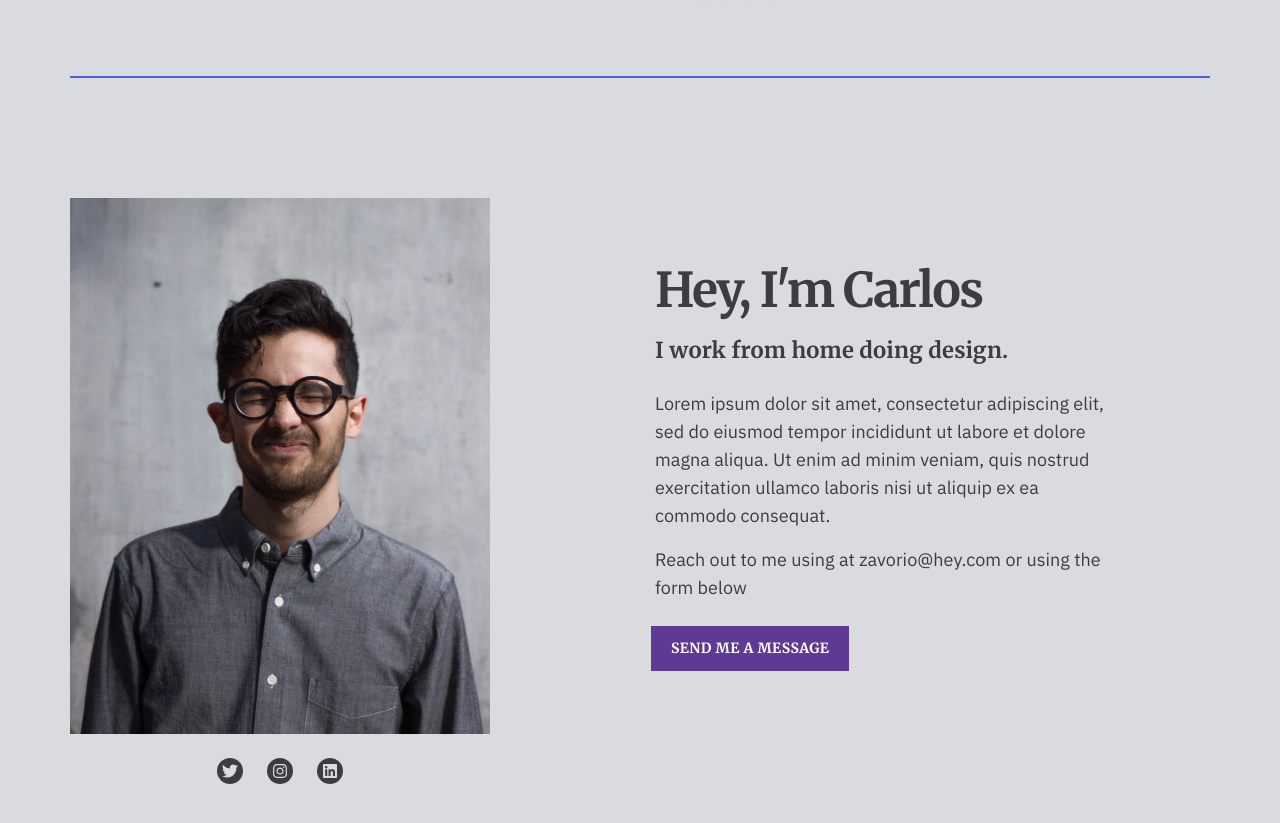
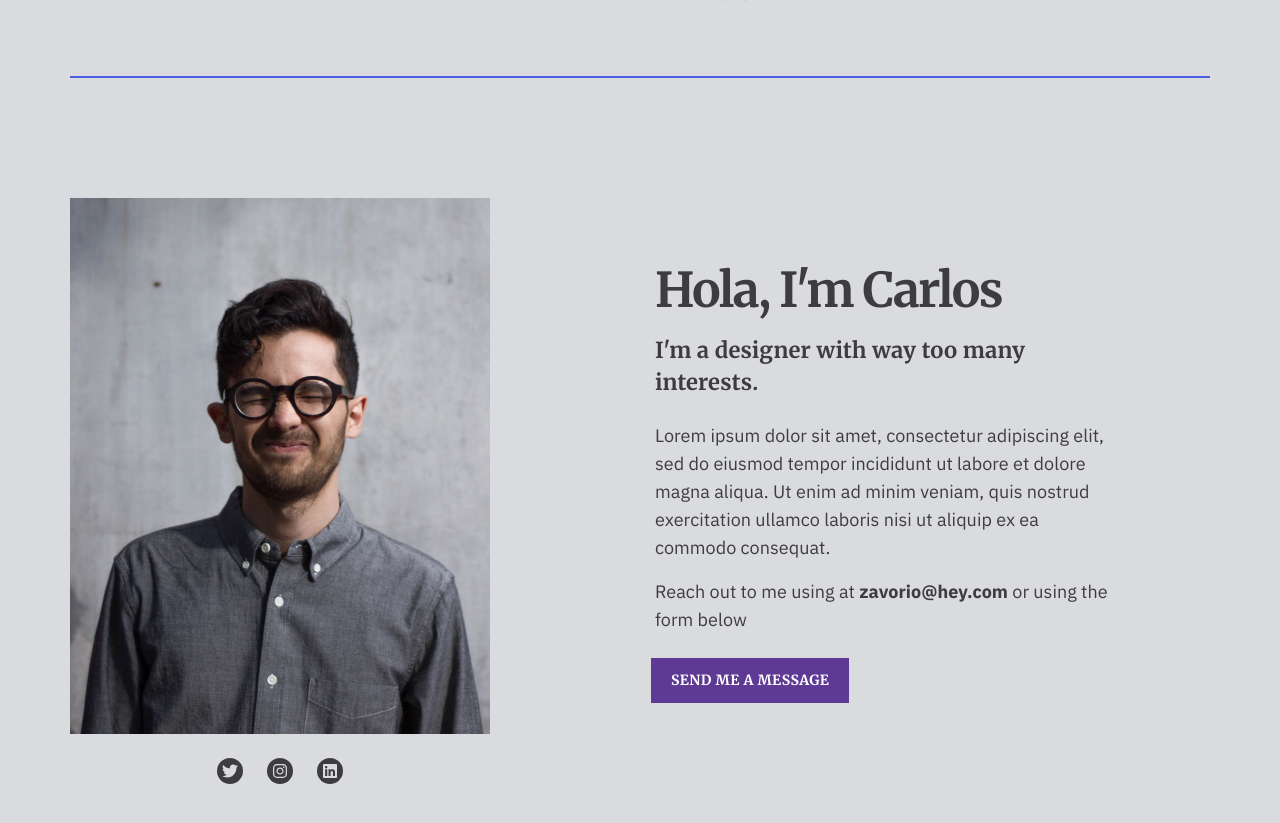
Before and after one commit to Zavorio/zavorio.github.io, a Jekyll site: the page built from index.html, in a window 1280 px wide and 900 px high, scrolled down 2469 px. Shown: the top 823 px of the window. Built offline with Jekyll 4.4.1, drawn with Linux system fonts in a browser that asks for light colours; nearby versions of some CDN libraries.

Commit message:
Update section__about.html

```diff
--- a/_includes/section__about.html
+++ b/_includes/section__about.html
@@ -11,13 +11,12 @@
     </div>
 
     <div class="about__content">
-      <h2 class="title">Hey, I'm Carlos</h2>
-      <p class="subtitle subtitle--light">I work from home doing design.
-      </p>
+      <h2 class="title">Hola, I'm Carlos</h2>
+      <p class="subtitle subtitle--light">I'm a designer with way too many interests.</p>
 
       <p>Lorem ipsum dolor sit amet, consectetur adipiscing elit, sed do eiusmod tempor incididunt ut labore et dolore magna aliqua. Ut enim ad minim veniam, quis nostrud exercitation ullamco laboris nisi ut aliquip ex ea commodo consequat.</p>
 
-      <p>Reach out to me using at zavorio@hey.com or using the form below</p>
+      <p>Reach out to me using at <b>zavorio@hey.com</b> or using the form below</p>
 
       <a href="#" class="cta button--fill contact-trigger js-contact">Send me a message</a>
     </div>
```
